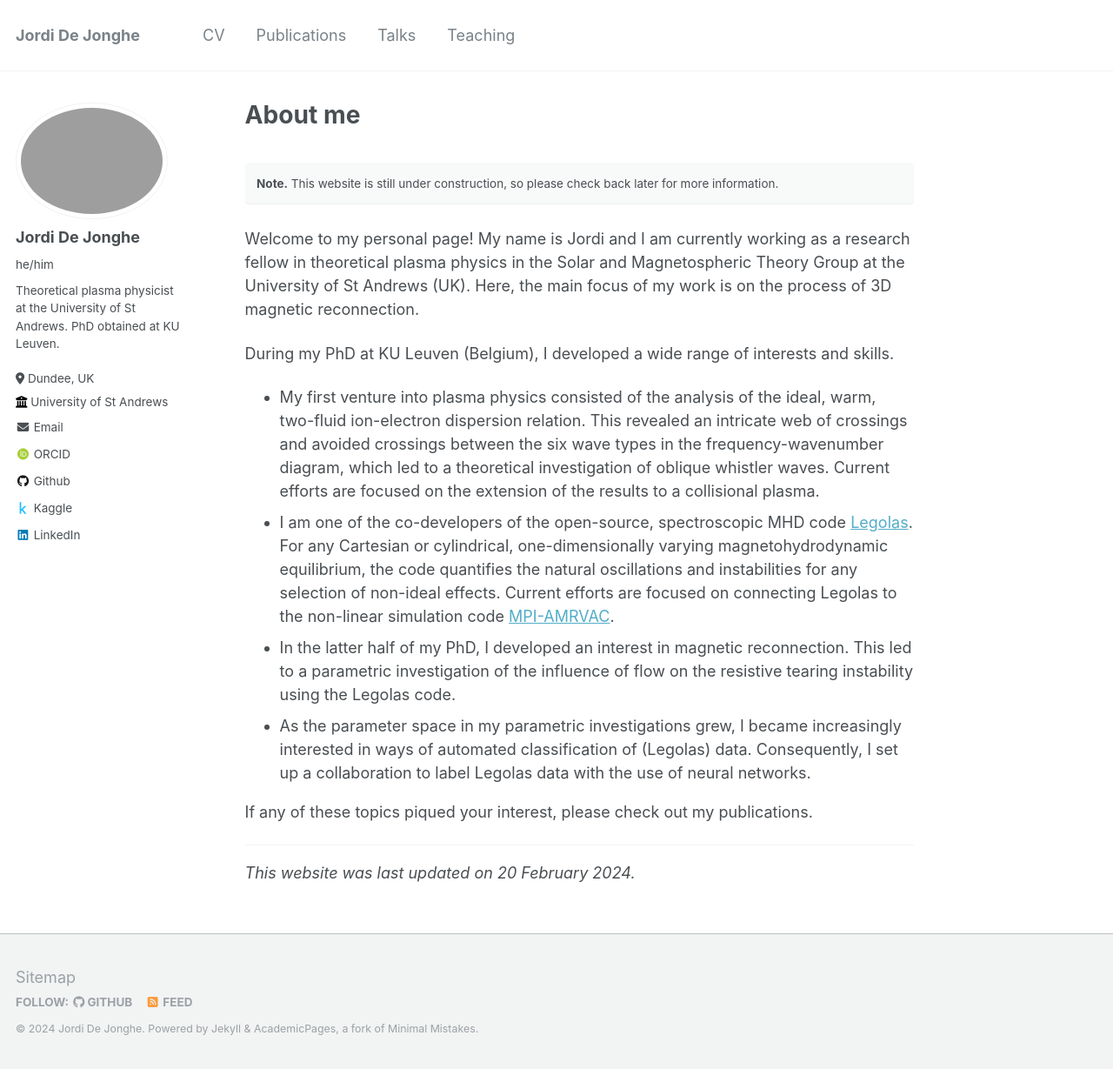
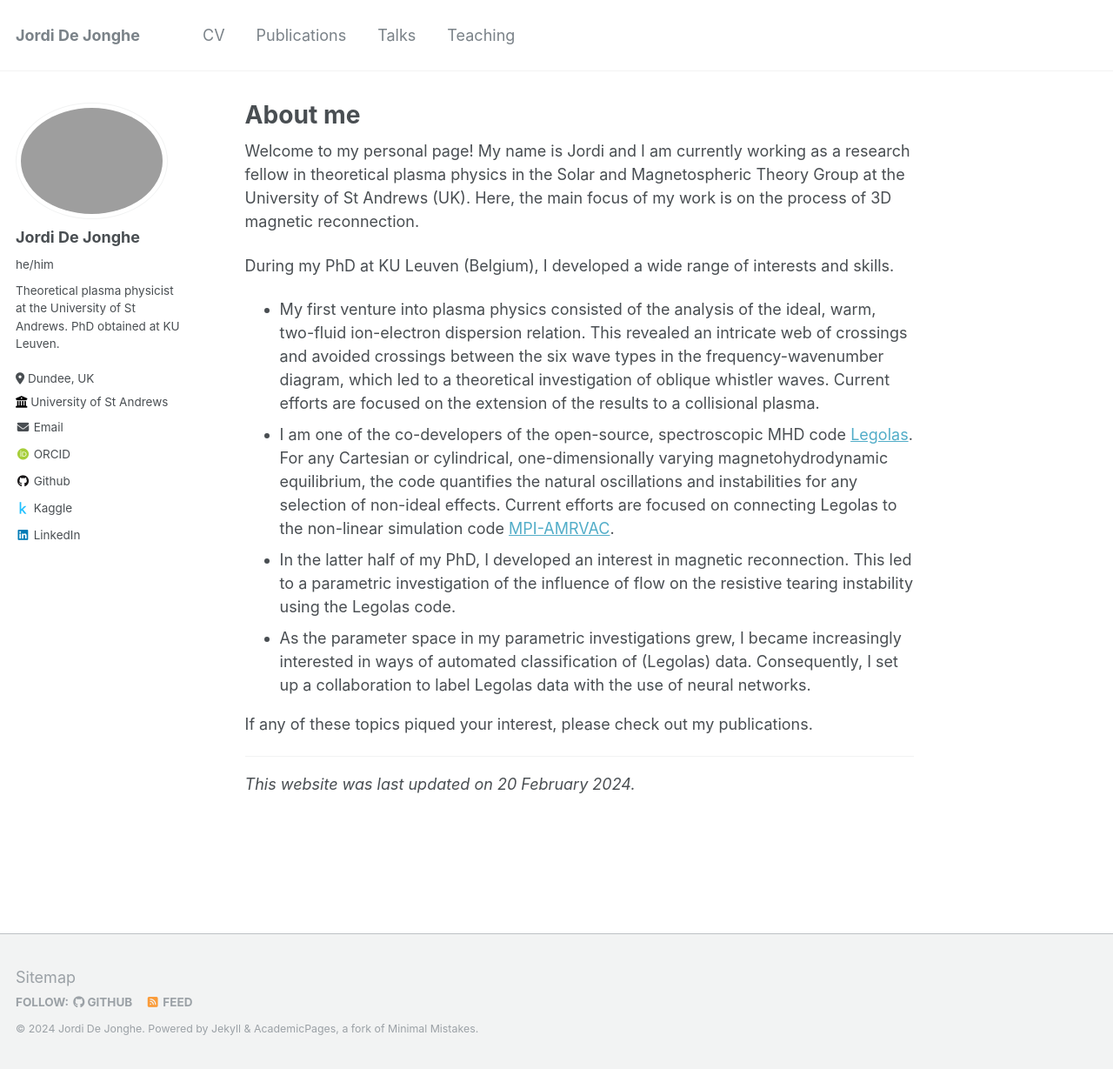
Before and after one commit to jordidj/jordidj.github.io, a Jekyll site: the page built from _pages/about.md, in a window 1280 px wide and 1229 px high. Shown: the whole window at 87% size. Built offline with Jekyll 4.4.1, drawn with Linux system fonts in a browser that asks for light colours; some web fonts are replaced.

Commit message:
removed construction notice

```diff
--- a/_pages/about.md
+++ b/_pages/about.md
@@ -6,9 +6,6 @@ redirect_from:
   - /about/
   - /about.html
 ---
-
-__Note.__ This website is still under construction, so please check back later for more information.
-{: .notice}
 
 Welcome to my personal page! My name is Jordi and I am currently working as a research fellow in theoretical plasma physics in the Solar and Magnetospheric Theory Group at the University of St Andrews (UK). Here, the main focus of my work is on the process of 3D magnetic reconnection.
 
```
